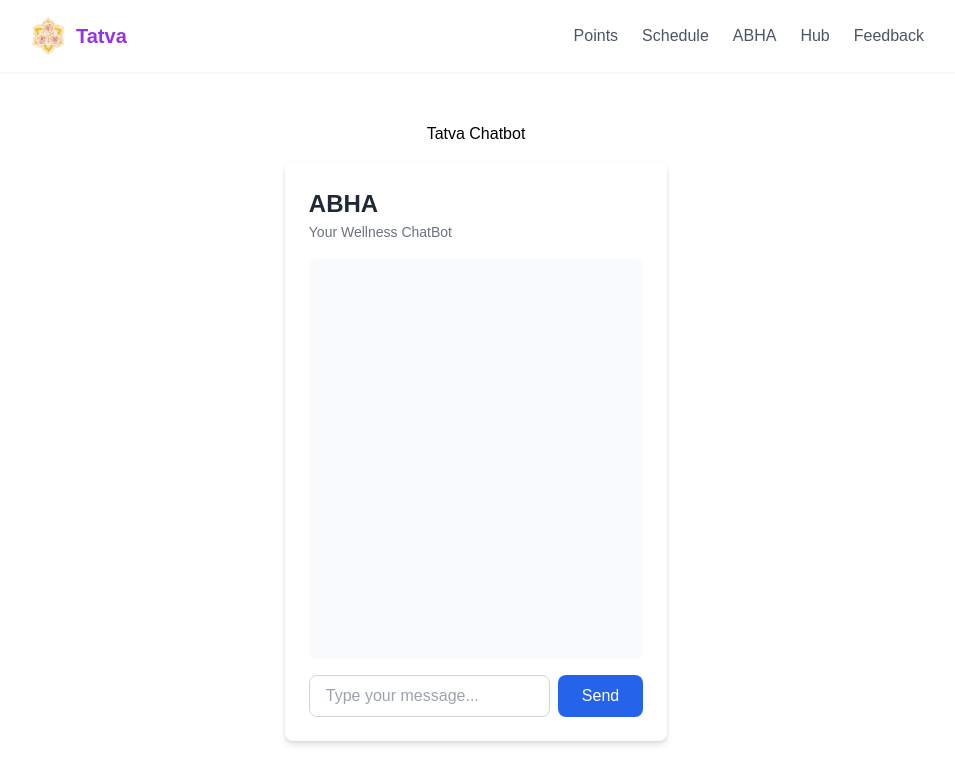
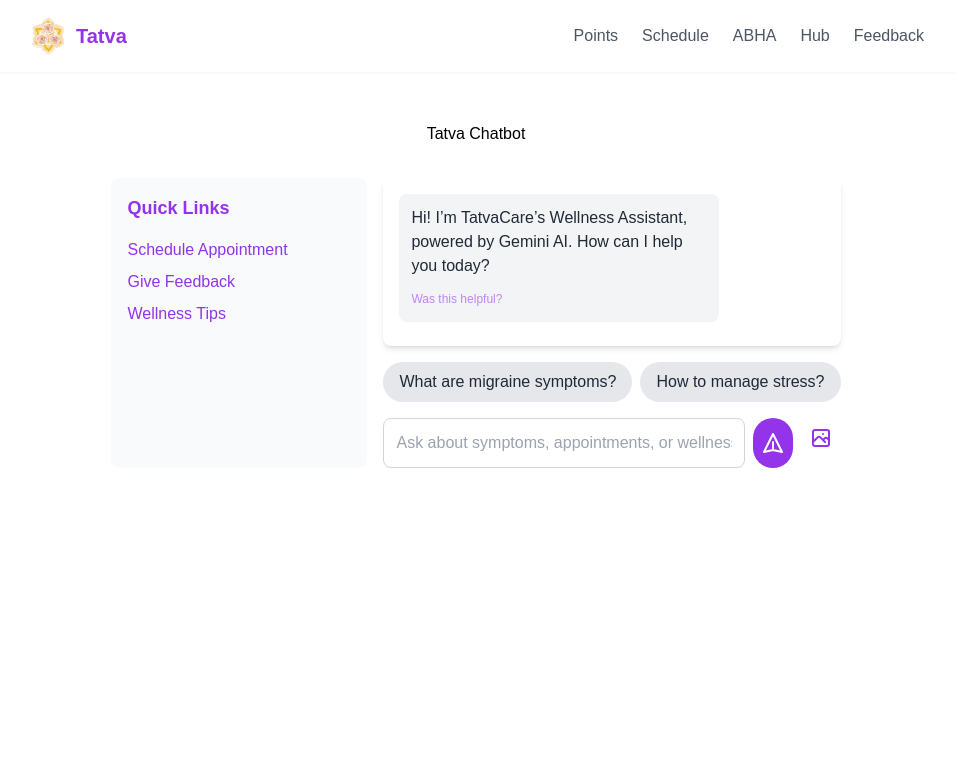
Before and after one commit to Vidhaaaaaa/Tatva-BeOne-features, a React (Vite) app: page /abha in a window 1280 px wide. Shown: the top 784 px of the page, without its empty margins (164-1119 px from the left). Built offline with nearby package versions, Linux system fonts and the light colour scheme.

Commit message:
Chatbot UI is updated

```diff
--- a/src/components/abha/Chatbot.tsx
+++ b/src/components/abha/Chatbot.tsx
@@ -1,135 +1,208 @@
-import React, { useState, useEffect } from 'react';
-import { GoogleGenerativeAI, HarmCategory, HarmBlockThreshold } from '@google/generative-ai';
-import './chatbot.css';
+import React, { useState, useEffect, useRef } from 'react';
+import { Link } from 'react-router-dom';
+import { GoogleGenerativeAI } from '@google/generative-ai';
+
+// Initialize Gemini API
+const genAI = new GoogleGenerativeAI(import.meta.env.VITE_GOOGLE_API_KEY);
+const model = genAI.getGenerativeModel({ model: 'gemini-1.5-pro' });
 
 const Chatbot: React.FC = () => {
-  const [messages, setMessages] = useState<{ role: string; content: string }[]>([]);
+  const [messages, setMessages] = useState<{ text: string; isUser: boolean }[]>([
+    { text: 'Hi! I’m TatvaCare’s Wellness Assistant, powered by Gemini AI. How can I help you today?', isUser: false },
+  ]);
   const [input, setInput] = useState('');
-  const [isLoading, setIsLoading] = useState(false);
-  const [model, setModel] = useState<any>(null);
-  const [chat, setChat] = useState<any>(null);
+  const [isTyping, setIsTyping] = useState(false);
+  const [isAccordionOpen, setIsAccordionOpen] = useState(false);
+  const chatEndRef = useRef<HTMLDivElement>(null);
+  const fileInputRef = useRef<HTMLInputElement>(null);
 
+  // Auto-scroll to latest message
   useEffect(() => {
-    const genAI = new GoogleGenerativeAI(import.meta.env.VITE_GOOGLE_API_KEY);
-    const geminiModel = genAI.getGenerativeModel({
-      model: "gemini-1.5-pro",
-      safetySettings: [
-        {
-          category: HarmCategory.HARM_CATEGORY_HARASSMENT,
-          threshold: HarmBlockThreshold.BLOCK_MEDIUM_AND_ABOVE,
-        },
-        {
-          category: HarmCategory.HARM_CATEGORY_HATE_SPEECH,
-          threshold: HarmBlockThreshold.BLOCK_MEDIUM_AND_ABOVE,
-        },
-        {
-          category: HarmCategory.HARM_CATEGORY_SEXUALLY_EXPLICIT,
-          threshold: HarmBlockThreshold.BLOCK_MEDIUM_AND_ABOVE,
-        },
-        {
-          category: HarmCategory.HARM_CATEGORY_DANGEROUS_CONTENT,
-          threshold: HarmBlockThreshold.BLOCK_MEDIUM_AND_ABOVE,
-        },
-      ],
-    });
-    setModel(geminiModel);
-
-    const newChat = geminiModel.startChat({
-      history: [],
-      generationConfig: {
-        maxOutputTokens: 2000,
-        temperature: 0.7,
-      },
-    });
-    setChat(newChat);
-  }, []);
+    chatEndRef.current?.scrollIntoView({ behavior: 'smooth' });
+  }, [messages, isTyping]);
 
   const handleSend = async () => {
-    if (!input.trim() || isLoading || !model || !chat) return;
-
-    const userMessage = { role: 'user', content: input };
-    setMessages(prev => [...prev, userMessage]);
+    if (!input.trim()) return;
+    const userMessage = { text: input, isUser: true };
+    setMessages([...messages, userMessage]);
     setInput('');
-    setIsLoading(true);
+    setIsTyping(true);
 
     try {
-      const result = await chat.sendMessage(input);
-      const response = await result.response;
-      const text = response.text();
-
-      setMessages(prev => [
-        ...prev,
-        { role: 'assistant', content: text }
-      ]);
-    } catch (error: any) {
-      console.error('Error:', error);
-
-      let errorMessage = 'An error occurred while processing your request.';
-
-      if (error.message?.includes('quota')) {
-        errorMessage = 'API quota exceeded. Please try again later.';
-      } else if (error.message?.includes('key')) {
-        errorMessage = 'Invalid API key. Please check your API key configuration.';
-      } else if (error.message) {
-        errorMessage = error.message;
-      }
-
-      setMessages(prev => [
-        ...prev,
-        { role: 'assistant', content: 'Error: ' + errorMessage },
-      ]);
+      const result = await model.generateContent(input);
+      const botResponse = result.response.text();
+      setMessages((prev) => [...prev, { text: botResponse, isUser: false }]);
+    } catch (error) {
+      console.error('Gemini API error:', error);
+      setMessages((prev) => [...prev, { text: 'Sorry, something went wrong. Please try again.', isUser: false }]);
     } finally {
-      setIsLoading(false);
+      setIsTyping(false);
     }
   };
 
+  const handleImageUpload = async (e: React.ChangeEvent<HTMLInputElement>) => {
+    const file = e.target.files?.[0];
+    if (!file) return;
+
+    setIsTyping(true);
+    try {
+      // Convert image to base64
+      const reader = new FileReader();
+      reader.readAsDataURL(file);
+      reader.onload = async () => {
+        const base64Image = reader.result?.toString().split(',')[1];
+        if (!base64Image) throw new Error('Failed to read image');
+
+        // Send image and prompt to Gemini
+        const result = await model.generateContent([
+          'Analyze this image for health-related insights (e.g., skin condition, medical equipment). Provide a brief description.',
+          {
+            inlineData: {
+              data: base64Image,
+              mimeType: file.type,
+            },
+          },
+        ]);
+        const botResponse = result.response.text();
+        setMessages((prev) => [
+          ...prev,
+          { text: `Image uploaded: ${file.name}`, isUser: true },
+          { text: botResponse, isUser: false },
+        ]);
+      };
+    } catch (error) {
+      console.error('Image processing error:', error);
+      setMessages((prev) => [...prev, { text: 'Failed to process image. Please try again.', isUser: false }]);
+    } finally {
+      setIsTyping(false);
+      if (fileInputRef.current) fileInputRef.current.value = ''; // Reset file input
+    }
+  };
+
+  const handleSuggestedPrompt = (prompt: string) => {
+    setInput(prompt);
+    setTimeout(handleSend, 0); // Ensure input is set before sending
+  };
+
   return (
-    <div className="chatbot-container">
-      <div className="chatbot-card">
-        <div className="chatbot-header">
-          <h2 className="chatbot-title">ABHA</h2>
-          <p className="chatbot-subtitle">Your Wellness ChatBot</p>
+    <div className="flex max-w-5xl mx-auto mt-8 px-4 sm:px-8 flex-col md:flex-row">
+      {/* Sidebar */}
+      <aside className="hidden md:block w-64 bg-gray-50 p-4 rounded-lg mr-4">
+        <h3 className="text-lg font-semibold text-purple-600 mb-4">Quick Links</h3>
+        <Link to="/schedule" className="block text-purple-600 hover:text-purple-700 mb-2">Schedule Appointment</Link>
+        <Link to="/feedback" className="block text-purple-600 hover:text-purple-700 mb-2">Give Feedback</Link>
+        <div className="accordion">
+          <button
+            onClick={() => setIsAccordionOpen(!isAccordionOpen)}
+            className="w-full text-left text-purple-600 hover:text-purple-700 focus:outline-none focus:ring-2 focus:ring-purple-600"
+            aria-expanded={isAccordionOpen}
+            aria-controls="wellness-tips"
+          >
+            Wellness Tips
+          </button>
+          <div
+            id="wellness-tips"
+            className={`${isAccordionOpen ? 'block' : 'hidden'} mt-2 text-gray-600`}
+          >
+            Tip: Drink 8 glasses of water daily!
           </div>
-        <div className="chatbot-messages">
-          {messages.map((msg, idx) => (
+        </div>
+      </aside>
+
+      {/* Chat Section */}
+      <div className="flex-1 flex flex-col">
+        {/* Chat Window */}
+        <div className="flex-1 bg-white rounded-lg shadow-md p-4 max-h-[500px] overflow-y-auto" role="log" aria-live="polite">
+          {messages.map((msg, index) => (
+            <div key={index} className="flex items-start mb-2 animate-slide-in">
               <div
-              key={idx}
-              className={`chatbot-message ${
-                msg.role === 'user' ? 'chatbot-message-user' : 'chatbot-message-assistant'
-              }`}
+                className={`${
+                  msg.isUser
+                    ? 'bg-purple-600 text-white ml-auto'
+                    : 'bg-gray-100 text-gray-800 mr-auto'
+                } rounded-lg p-3 max-w-xs`}
               >
-              <div className="chatbot-message-sender">
-                {msg.role === 'user' ? 'You' : 'ABHA'}
-              </div>
-              <div className="chatbot-message-content">{msg.content}</div>
-            </div>
-          ))}
-          {isLoading && (
-            <div className="chatbot-loading">
-              <div className="chatbot-loading-text">Thinking</div>
-              <div className="chatbot-loading-dot">.</div>
-              <div className="chatbot-loading-dot chatbot-loading-dot-delay-1">.</div>
-              <div className="chatbot-loading-dot chatbot-loading-dot-delay-2">.</div>
+                {msg.text}
+                {!msg.isUser && (
+                  <div className="mt-2">
+                    <Link
+                      to="/feedback"
+                      className="text-xs text-purple-400 hover:text-purple-500"
+                      aria-label="Provide feedback on this response"
+                    >
+                      Was this helpful?
+                    </Link>
                   </div>
                 )}
               </div>
-        <div className="chatbot-input-container">
+            </div>
+          ))}
+          {isTyping && (
+            <div className="flex gap-1 mb-2" aria-label="Assistant is typing">
+              <span className="w-2 h-2 bg-purple-600 rounded-full animate-bounce"></span>
+              <span className="w-2 h-2 bg-purple-600 rounded-full animate-bounce" style={{ animationDelay: '0.2s' }}></span>
+              <span className="w-2 h-2 bg-purple-600 rounded-full animate-bounce" style={{ animationDelay: '0.4s' }}></span>
+            </div>
+          )}
+          <div ref={chatEndRef} />
+        </div>
+
+        {/* Input Area */}
+        <div className="mt-4">
+          <div className="flex gap-2 mb-4 flex-wrap">
+            <button
+              onClick={() => handleSuggestedPrompt('What are migraine symptoms?')}
+              className="bg-gray-200 text-gray-800 px-4 py-2 rounded-full hover:bg-gray-300 focus:outline-none focus:ring-2 focus:ring-purple-600"
+              aria-label="Ask about migraine symptoms"
+            >
+              What are migraine symptoms?
+            </button>
+            <button
+              onClick={() => handleSuggestedPrompt('How to manage stress?')}
+              className="bg-gray-200 text-gray-800 px-4 py-2 rounded-full hover:bg-gray-300 focus:outline-none focus:ring-2 focus:ring-purple-600"
+              aria-label="Ask about stress management"
+            >
+              How to manage stress?
+            </button>
+          </div>
+          <div className="flex gap-2">
             <input
               type="text"
               value={input}
               onChange={(e) => setInput(e.target.value)}
-            onKeyDown={(e) => e.key === 'Enter' && !e.shiftKey && handleSend()}
-            placeholder="Type your message..."
-            className="chatbot-input"
-            disabled={isLoading}
+              onKeyPress={(e) => e.key === 'Enter' && handleSend()}
+              placeholder="Ask about symptoms, appointments, or wellness tips..."
+              className="w-full p-3 border border-gray-300 rounded-lg focus:outline-none focus:border-purple-600 focus:ring-2 focus:ring-purple-600"
+              aria-label="Enter your question or message"
             />
             <button
               onClick={handleSend}
-            className={`chatbot-button ${isLoading ? 'chatbot-button-disabled' : ''}`}
-            disabled={isLoading}
+              className="bg-purple-600 text-white p-2 rounded-full hover:bg-purple-700 transform hover:scale-105 transition focus:outline-none focus:ring-2 focus:ring-purple-600"
+              aria-label="Send message"
             >
-            Send
+              <svg className="w-6 h-6" fill="none" stroke="currentColor" viewBox="0 0 24 24">
+                <path strokeLinecap="round" strokeLinejoin="round" strokeWidth="2" d="M12 19l9 2-9-18-9 18 9-2zm0 0v-8" />
+              </svg>
             </button>
+            <input
+              type="file"
+              accept="image/*"
+              className="hidden"
+              id="image-upload"
+              ref={fileInputRef}
+              onChange={handleImageUpload}
+              aria-label="Upload an image"
+            />
+            <label
+              htmlFor="image-upload"
+              className="p-2 text-purple-600 hover:text-purple-700 cursor-pointer"
+              aria-label="Upload an image for analysis"
+            >
+              <svg className="w-6 h-6" fill="none" stroke="currentColor" viewBox="0 0 24 24">
+                <path strokeLinecap="round" strokeLinejoin="round" strokeWidth="2" d="M4 16l4.586-4.586a2 2 0 012.828 0L16 16m-2-2l1.586-1.586a2 2 0 012.828 0L20 14m-6-6h.01M6 20h12a2 2 0 002-2V6a2 2 0 00-2-2H6a2 2 0 00-2 2v12a2 2 0 002 2z" />
+              </svg>
+            </label>
+          </div>
         </div>
       </div>
     </div>
```
Lines whose indentation alone changed are shown as unchanged.
